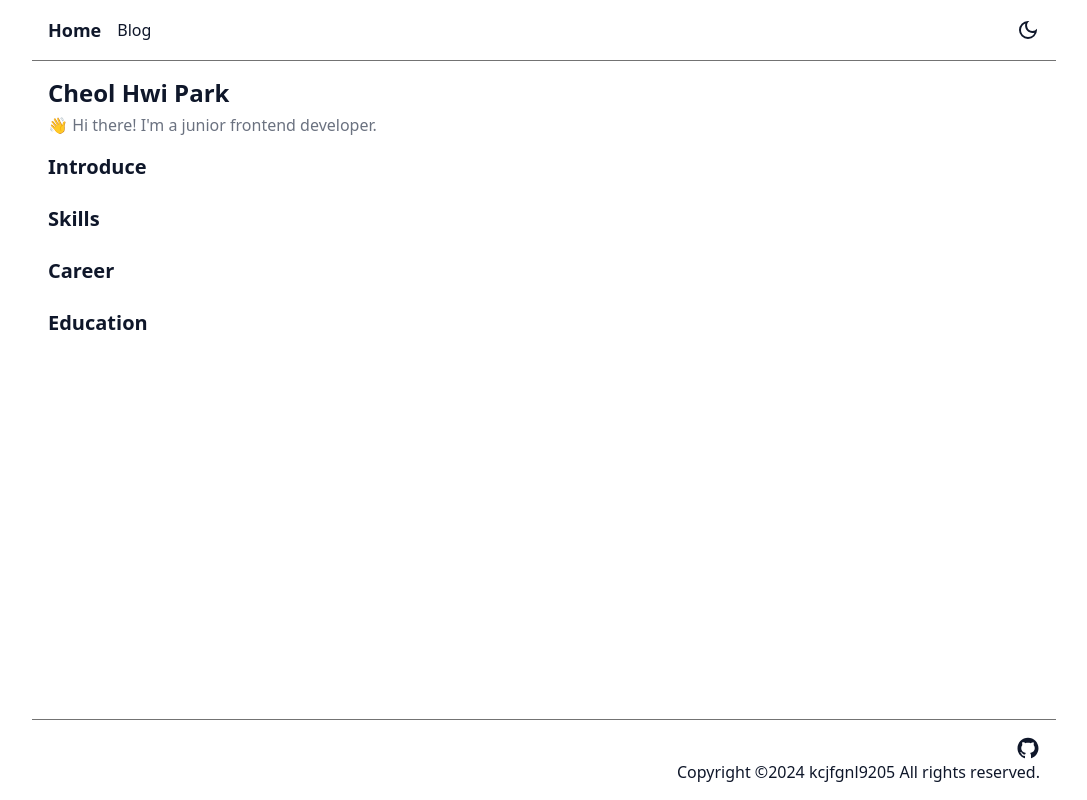
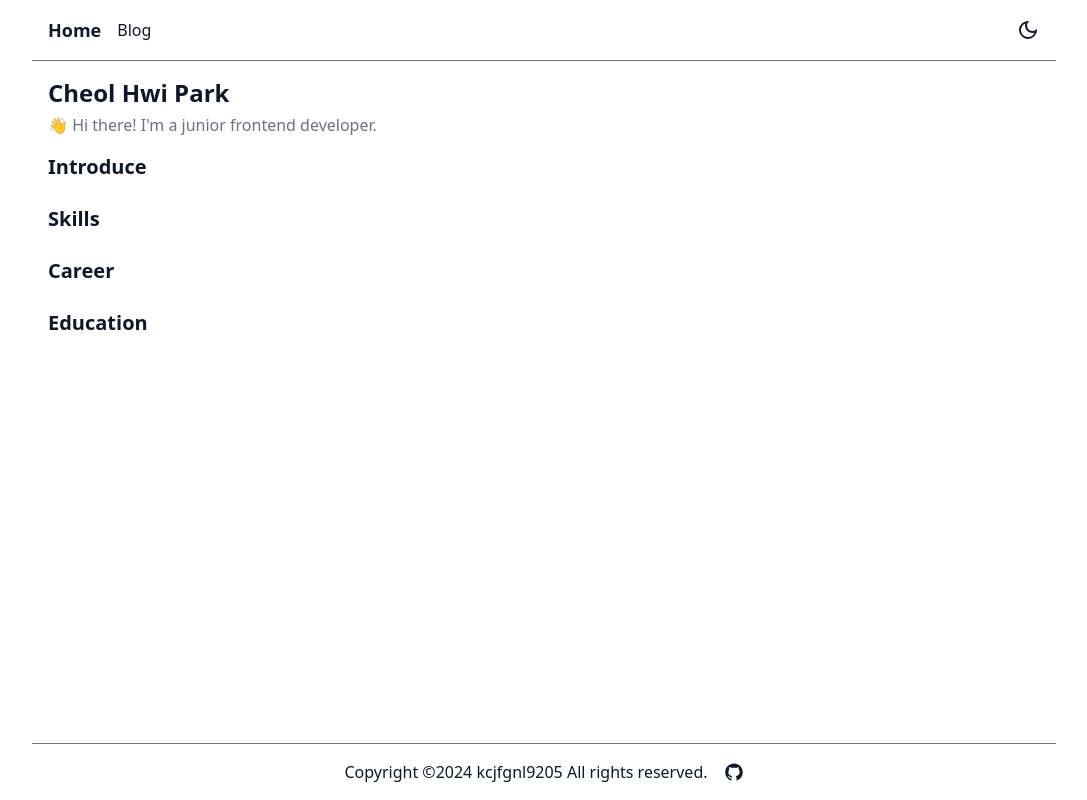
Before and after one commit to kcjfgnl9205/blog, a Next.js app: page / in a window 1280 px wide. Shown: the whole page, without its empty margins (96-1183 px from the left). Built offline with nearby package versions, Linux system fonts and the light colour scheme.

Commit message:
🐛 fix: Footer 위치 수정
- 오른쪽 정렬 -> 가운데 정렬 수정

```diff
--- a/app/components/layouts/Footer.tsx
+++ b/app/components/layouts/Footer.tsx
@@ -5,13 +5,11 @@ import { AiFillGithub } from 'react-icons/ai'
 
 export default function Footer() {
   return (
-    <footer className='flex flex-col items-end border-t border-gray-color w-full p-4 dark:border-gray-color'>
-      <div className='flex gap-4'>
-        <Link href='https://github.com/kcjfgnl9205' target='_blank'>
-          <AiFillGithub size={24} className='cursor-pointer' />
-        </Link>
-      </div>
+    <footer className='flex gap-4 justify-center items-center border-t border-gray-color w-full p-4 dark:border-gray-color'>
       <div className='dark:text-gray-color text-sm lg:text-base'>Copyright ©2024 kcjfgnl9205 All rights reserved.</div>
+      <Link href='https://github.com/kcjfgnl9205' target='_blank'>
+        <AiFillGithub size={20} className='cursor-pointer' />
+      </Link>
     </footer>
   )
 }
```
